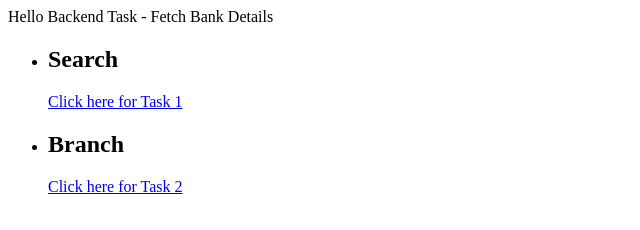
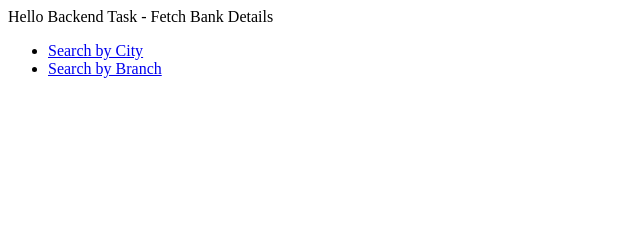
Before and after one commit to swetha2662/Backend, a website: page index.html in a window 1280 px wide. Shown: the whole page, without its empty margins (0-640 px from the left). Drawn offline with Linux system fonts and the light colour scheme.

Commit message:
Update index.html

```diff
--- a/index.html
+++ b/index.html
@@ -10,8 +10,8 @@
     Hello
     Backend Task - Fetch Bank Details </h1><br>
    <ul>
-  <li><h2>Search</h2><a href="https://bank-qwxu.vercel.app/api/search?q=MUMBAI&limit=2&offset=1" target="_blank">Click here for Task 1 </a></li>
-   <li><h2>Branch</h2><a href="https://bank-qwxu.vercel.app/api/branch?q=LONI&limit=1&offset=0" target="_blank">Click here for Task 2</a></li>
+  <li><a href="https://bank-qwxu.vercel.app/api/search?q=MUMBAI&limit=2&offset=1" target="_blank">Search by City</a></li>
+   <li><a href="https://bank-qwxu.vercel.app/api/branch?q=LONI&limit=1&offset=0" target="_blank">Search by Branch </a></li>
   </ul>
 
 </body>
```
